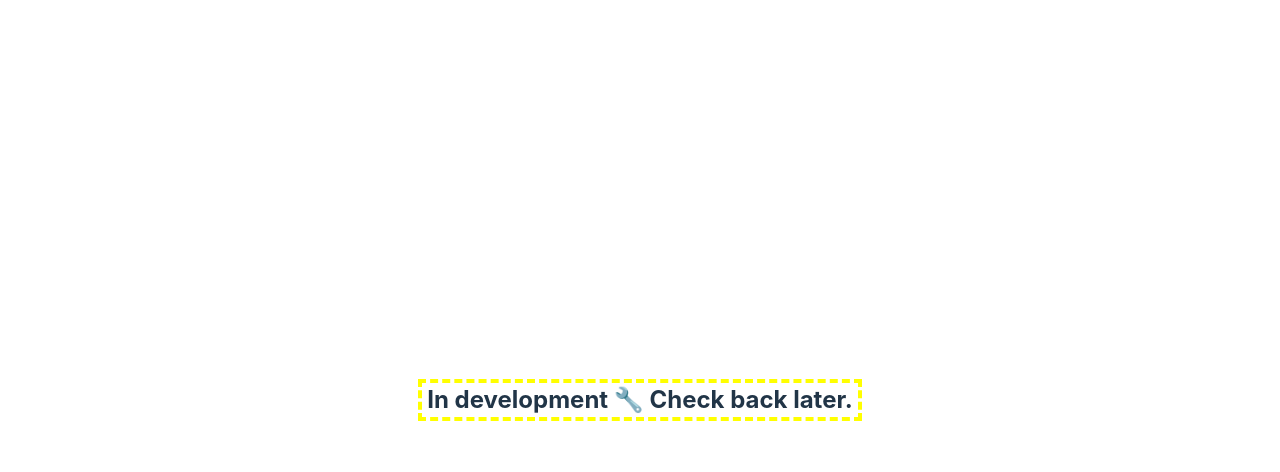
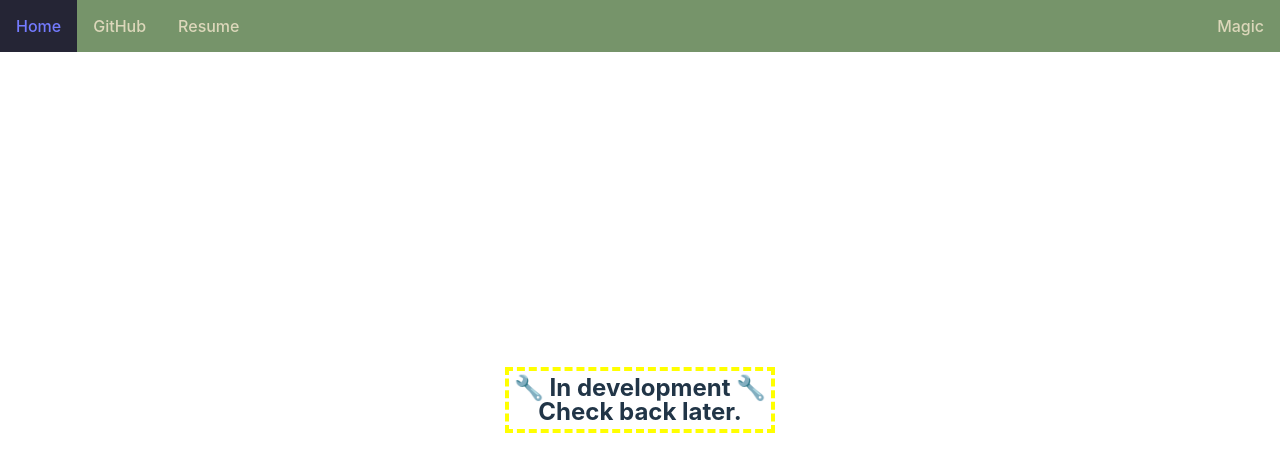
Before and after one commit to JustinStitt/jstitt.dev, a Svelte app: page / in a window 1280 px wide. Shown: the top 472 px of the page. Built offline with nearby package versions, Linux system fonts and the light colour scheme.

Commit message:
setup navbar and kanagawa css

```diff
--- a/src/App.svelte
+++ b/src/App.svelte
@@ -1,8 +1,10 @@
 <script>
+  import Navbar from "./lib/Navbar.svelte";
   console.log("loaded");
 </script>
 
-<h2>In development 🔧 Check back later.</h2>
+<Navbar />
+<h2>🔧 In development 🔧<br /> Check back later.</h2>
 
 <style>
   h2 {
--- a/src/app.css
+++ b/src/assets/app.css
@@ -5,8 +5,7 @@
   font-weight: 400;
 
   color-scheme: light dark;
-  color: rgba(255, 255, 255, 0.87);
-  background-color: #242424;
+  background-color: var(--kanagawa-sumiInk0);
 
   font-synthesis: none;
   text-rendering: optimizeLegibility;
@@ -17,11 +16,12 @@
 
 a {
   font-weight: 500;
-  color: #646cff;
+  color: var(--kanagawa-fujiWhite);
   text-decoration: inherit;
 }
+
 a:hover {
-  color: #535bf2;
+  background-color: var(--kanagawa-winterBlue);
 }
 
 body {
--- /dev/null
+++ b/src/assets/kanagawa.css
@@ -0,0 +1,39 @@
+:root {
+	--kanagawa-fujiWhite	: #DCD7BA;
+	--kanagawa-oldWhite	: #C8C093;
+	--kanagawa-sumiInk0	: #16161D;
+	--kanagawa-sumiInk1	: #1F1F28;
+	--kanagawa-sumiInk2	: #2A2A37;
+	--kanagawa-sumiInk3	: #363646;
+	--kanagawa-sumiInk4	: #54546D;
+	--kanagawa-waveBlue1	: #223249;
+	--kanagawa-waveBlue2	: #2D4F67;
+	--kanagawa-winterGreen	: #2B3328;
+	--kanagawa-winterYellow	: #49443C;
+	--kanagawa-winterRed	: #43242B;
+	--kanagawa-winterBlue	: #252535;
+	--kanagawa-autumnGreen	: #76946A;
+	--kanagawa-autumnRed	: #C34043;
+	--kanagawa-autumnYellow	: #DCA561;
+	--kanagawa-samuraiRed	: #E82424;
+	--kanagawa-roninYellow	: #FF9E3B;
+	--kanagawa-waveAqua1	: #6A9589;
+	--kanagawa-dragonBlue	: #658594;
+	--kanagawa-fujiGray	: #727169;
+	--kanagawa-springViolet1	: #938AA9;
+	--kanagawa-oniViolet	: #957FB8;
+	--kanagawa-crystalBlue	: #7E9CD8;
+	--kanagawa-springViolet2	: #9CABCA;
+	--kanagawa-springBlue	: #7FB4CA;
+	--kanagawa-lightBlue	: #A3D4D5;
+	--kanagawa-waveAqua2	: #7AA89F;
+	--kanagawa-springGreen	: #98BB6C;
+	--kanagawa-boatYellow1	: #938056;
+	--kanagawa-boatYellow2	: #C0A36E;
+	--kanagawa-carpYellow	: #E6C384;
+	--kanagawa-sakuraPink	: #D27E99;
+	--kanagawa-waveRed	: #E46876;
+	--kanagawa-peachRed	: #FF5D62;
+	--kanagawa-surimiOrange	: #FFA066;
+	--kanagawa-katanaGray	: #717C7C;
+}
--- /dev/null
+++ b/src/lib/Navbar.svelte
@@ -0,0 +1,49 @@
+<ul>
+  <li><a href="/home">Home</a></li>
+  <li>
+    <a
+      href="https://www.github.com/justinstitt"
+      target="_blank"
+      rel="noreferrer">GitHub</a
+    >
+  </li>
+  <li>
+    <a
+      href="https://github.com/JustinStitt/resume/blob/master/master_resume.pdf"
+      target="_blank"
+      rel="noreferrer">Resume</a
+    >
+  </li>
+
+  <!-- sticky to the right -->
+  <li style="float:right"><a href="/">Magic</a></li>
+</ul>
+
+<style>
+  ul {
+    position: fixed;
+    top: 0;
+    left: 0;
+    width: 100%;
+    list-style-type: none;
+    margin: 0;
+    padding: 0;
+    overflow: hidden;
+    background: var(--kanagawa-autumnGreen);
+  }
+
+  li {
+    float: left;
+  }
+
+  li a {
+    display: block;
+    text-align: center;
+    padding: 14px 16px;
+    text-decoration: none;
+  }
+
+  li:last-child {
+    border-right: none;
+  }
+</style>
--- a/src/main.js
+++ b/src/main.js
@@ -1,4 +1,5 @@
-import './app.css'
+import './assets/app.css'
+import './assets/kanagawa.css'
 import App from './App.svelte'
 
 const app = new App({
```
